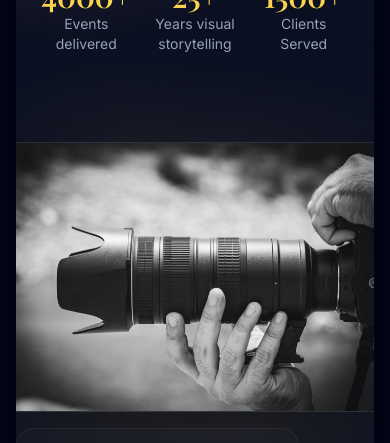
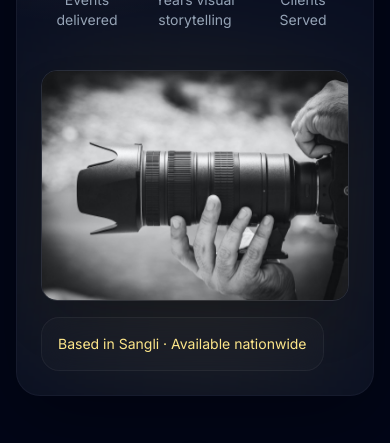
Before and after one commit to Prathamesh79097/Shivani_Photo_And_Films, a React (Vite) app in the folder frontend/: page / in a window 390 px wide. Shown: the part 658-1101 px from the top of the page. Built offline with nearby package versions, Linux system fonts and the light colour scheme; no server answers.

Commit message:
update changes

```diff
--- a/frontend/src/pages/Home.jsx
+++ b/frontend/src/pages/Home.jsx
@@ -31,9 +31,9 @@ const Home = () => {
 
   return (
     <>
-      <section className="hero-frame border-y md:border border-white/5 md:rounded-3xl p-0 md:p-16 bg-slate-900/60 shadow-glow mt-8 overflow-hidden">
+      <section className="hero-frame border border-white/5 rounded-3xl p-6 md:p-16 bg-slate-900/60 shadow-glow mt-8 overflow-hidden">
         <div className="grid md:grid-cols-2 gap-10 items-center">
-          <div className="space-y-6 px-6 py-12 md:p-0">
+          <div className="space-y-6">
             <p className="inline-flex items-center gap-2 text-amber-200 bg-amber-500/10 border border-amber-200/20 px-3 py-1 rounded-full text-sm">
               Crafted visuals for weddings, films, and brands
             </p>
@@ -66,7 +66,7 @@ const Home = () => {
 
           <div className="relative">
             <div className="absolute inset-0 blur-3xl bg-amber-300/10 rotate-6" />
-            <div className="relative md:rounded-2xl overflow-hidden border-y md:border border-white/10 shadow-2xl">
+            <div className="relative rounded-2xl overflow-hidden border border-white/10 shadow-2xl">
               <img
                 src={heroImage}
                 alt="Professional photography - hands holding camera"
```
